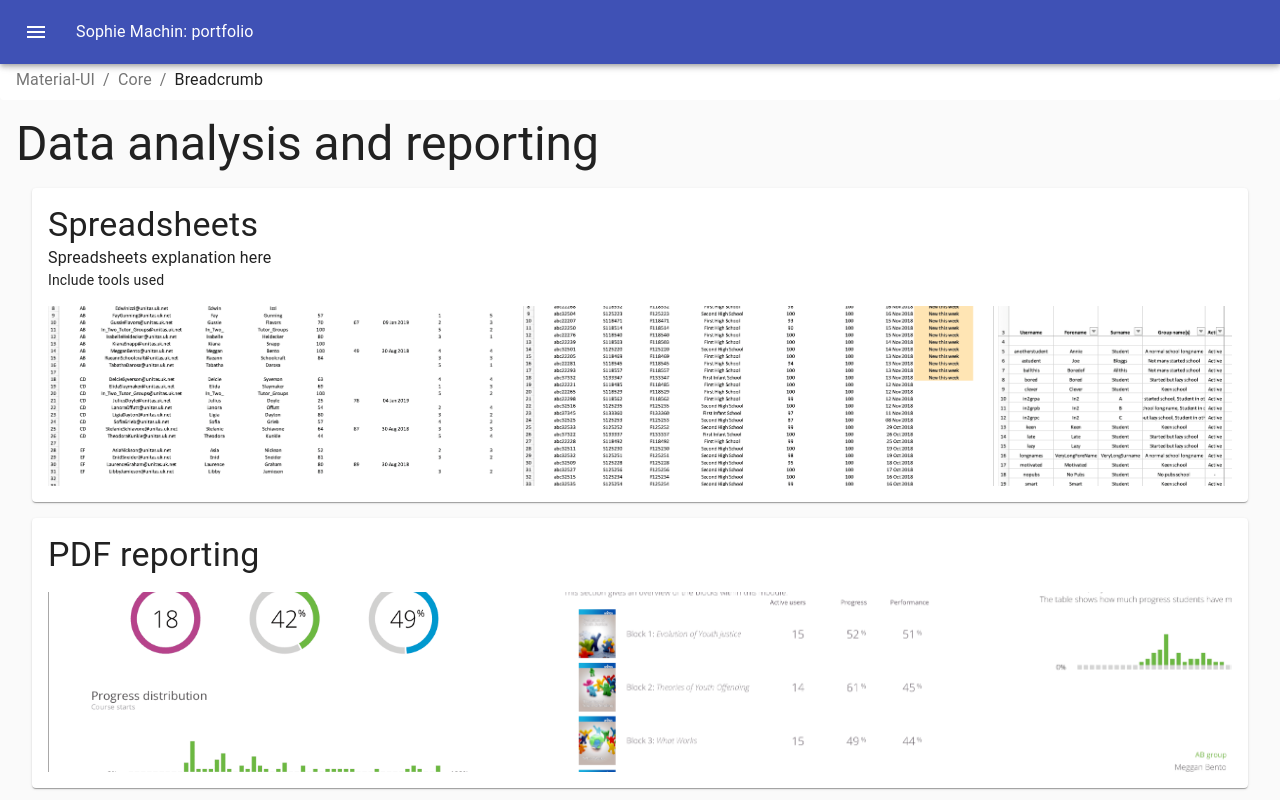
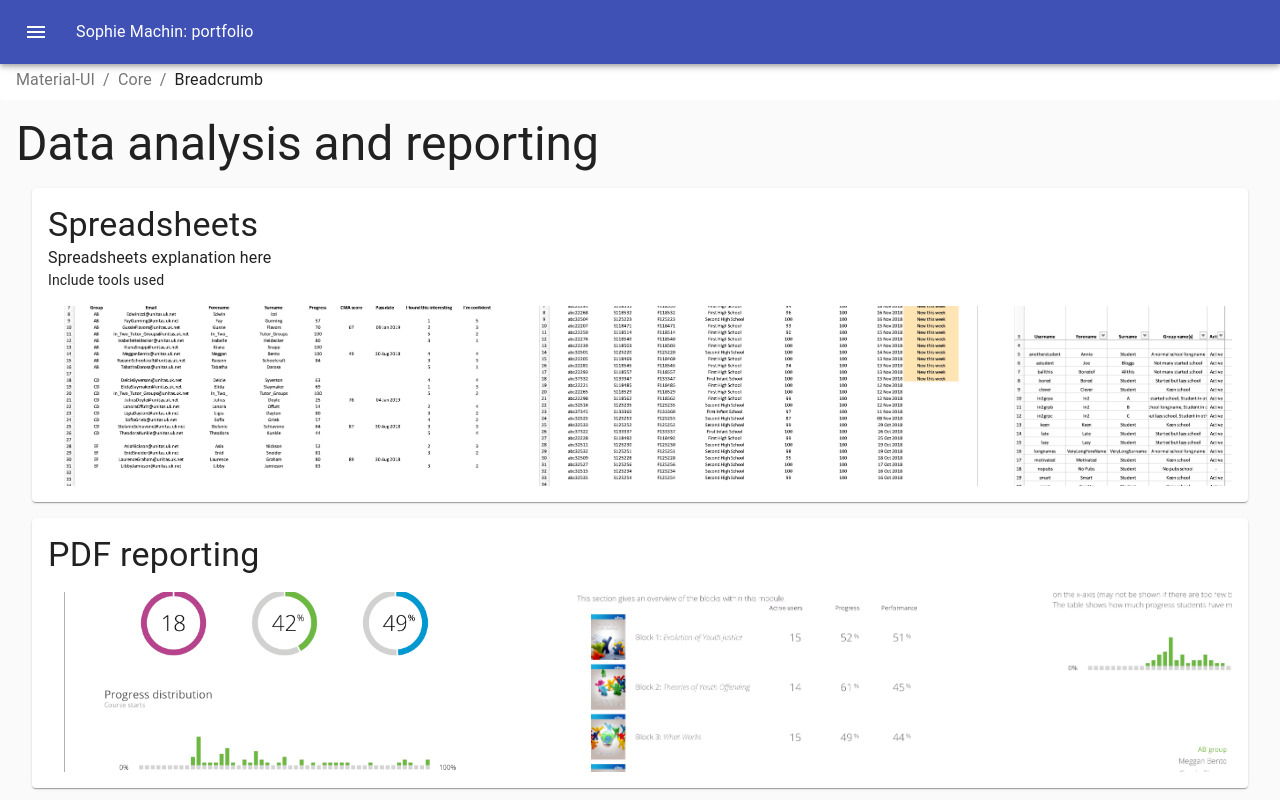
Before and after one commit to sophiemachin/sophiemachin.github.io, a React (Create React App) app: page /#/data in a window 1280 px wide. Shown: the top 800 px of the page. Built offline with nearby package versions, Linux system fonts and the light colour scheme.

Commit message:
img: give grid list images padding

```diff
--- a/src/SingleLineGridList.js
+++ b/src/SingleLineGridList.js
@@ -3,7 +3,6 @@ import {makeStyles} from '@material-ui/core/styles';
 import {GridList} from '@material-ui/core';
 import GridListTile from '@material-ui/core/GridListTile';
 import Modal from '@material-ui/core/Modal'
-import Dialog from '@material-ui/core/Dialog'
 
 const useStyles = makeStyles(theme => ({
     root: {
@@ -28,6 +27,7 @@ const useStyles = makeStyles(theme => ({
     },
     img: {
         cursor: 'pointer',
+        padding: theme.spacing(2)
     },
     modalPaper: {
         margin: 'auto'
```
